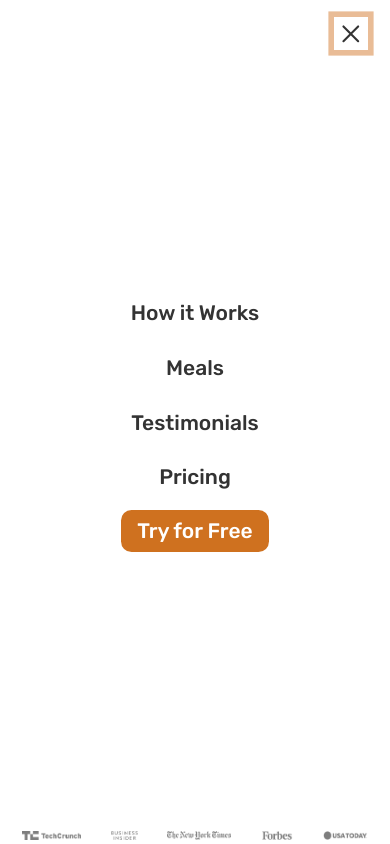
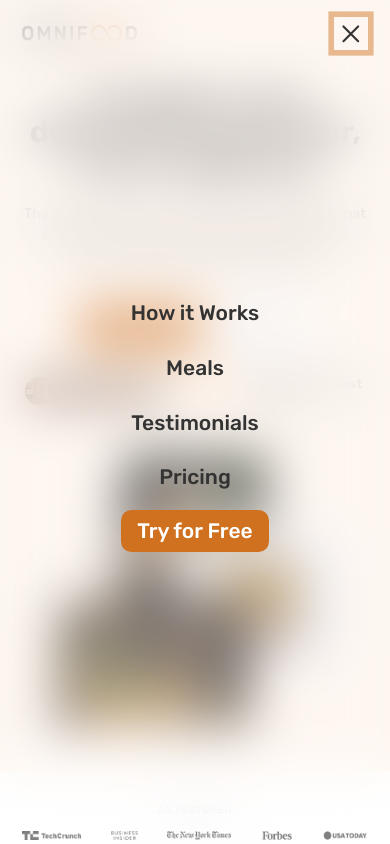
Before and after one commit to akki251/Omnifood-Project-FrontEnd-Major, a plain HTML site: page index.html in a window 390 px wide. Both pictures are taken after a click on the button 350 px from the left and 33 px from the top of the page. Shown: the top 844 px of the page. Drawn offline with nearby package versions, Linux system fonts and the light colour scheme.

Commit message:
navBar effects added

```diff
--- a/queries.css
+++ b/queries.css
@@ -117,7 +117,7 @@
   }
 
   .main-nav {
-    background-color: rgb(255, 255, 255);
+    background-color: rgba(255, 255, 255, 0.37);
     position: absolute;
     height: 100vh;
     width: 100%;
@@ -142,6 +142,7 @@
     opacity: 1;
     pointer-events: auto;
     visibility: visible;
+    backdrop-filter: blur(25px);
     transform: translateX(0%);
   }
 
--- a/script.js
+++ b/script.js
@@ -27,7 +27,7 @@ const obs = new IntersectionObserver(
     // In the viewport
     root: null,
     threshold: 0, // when hero is outside the viewport
-    rootMargin: "-80px",
+    rootMargin: "-110px",
   }
 );
 obs.observe(hero);
```
